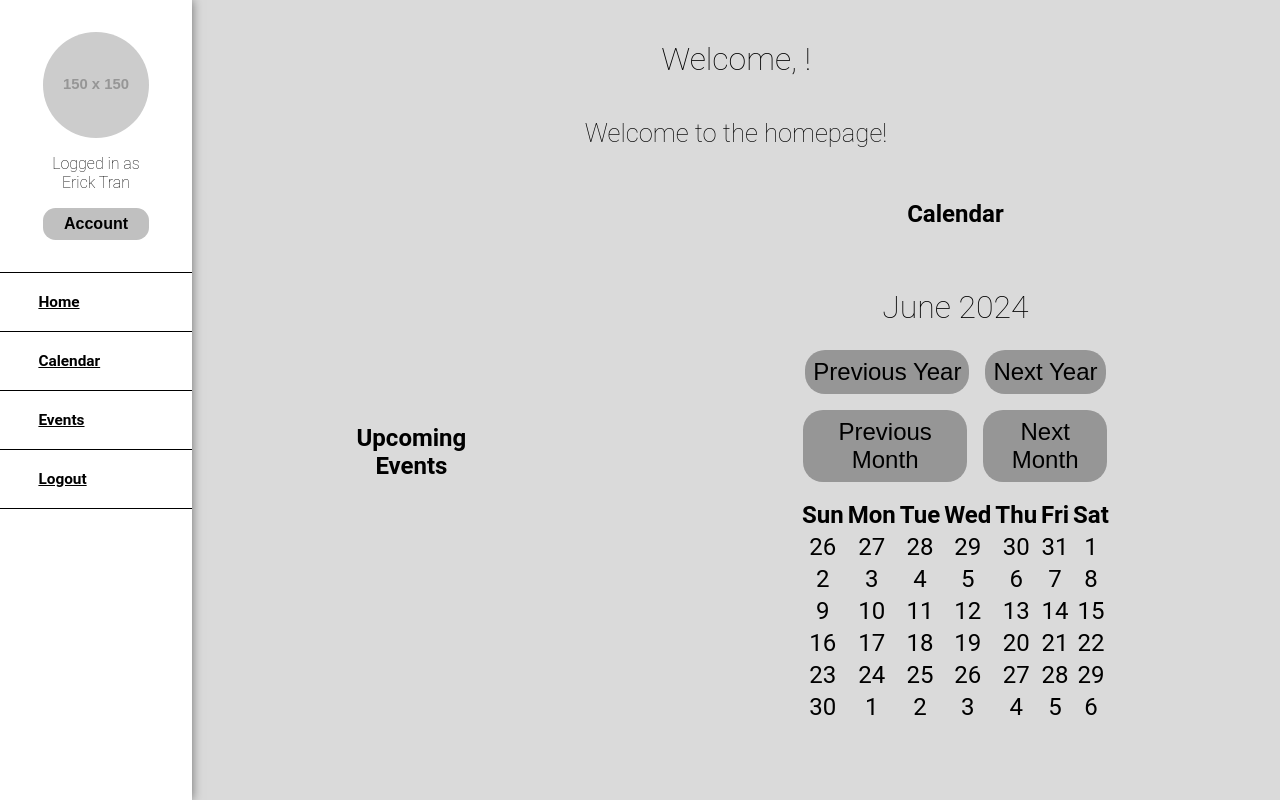
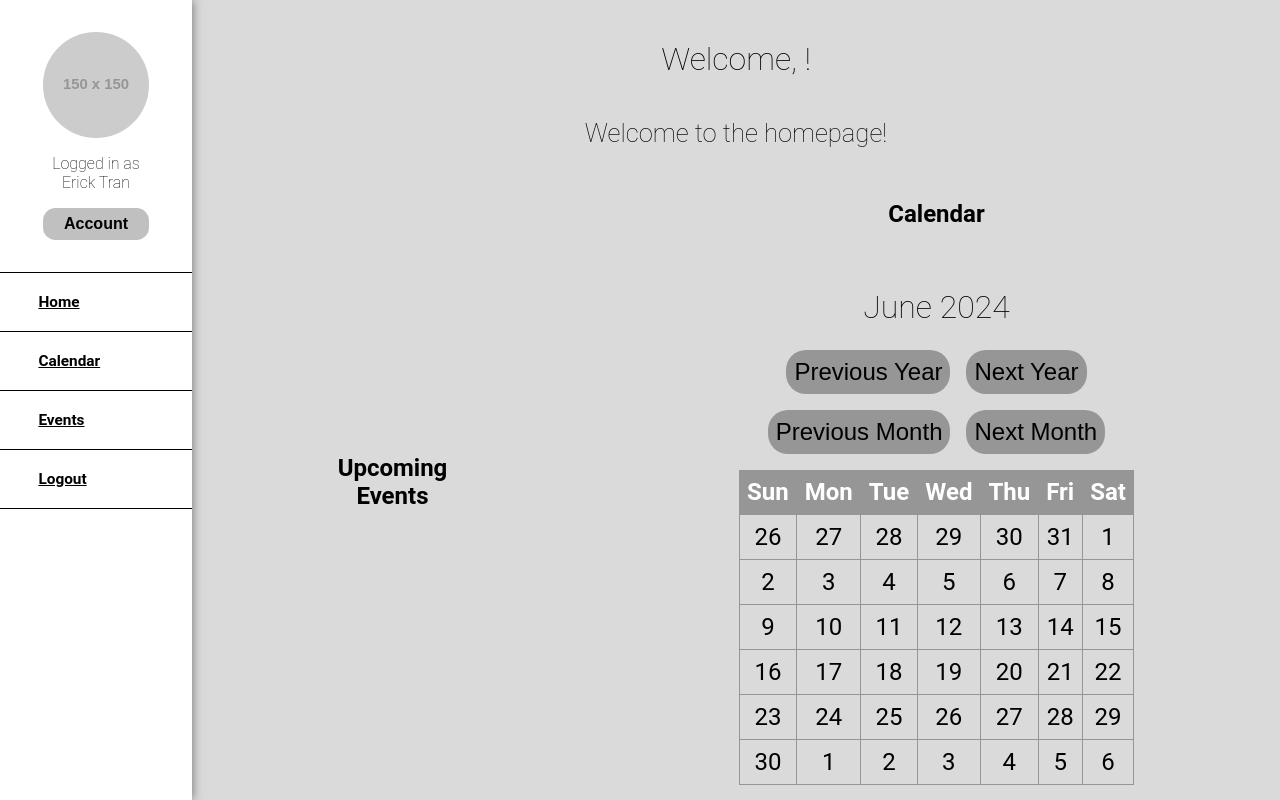
Before and after one commit to enVId-tech/Calendar-App, a React (Vite) app: page / in a window 1280 px wide. Built offline with nearby package versions, Linux system fonts and the light colour scheme; no server answers.

Commit message:
37-style. Styled a little bit of the calendar

```diff
--- a/src/assets/scss/format-calendar.scss
+++ b/src/assets/scss/format-calendar.scss
@@ -64,4 +64,44 @@
             }
         }
     }
+
+    table {
+        border-collapse: collapse;
+        width: 25vw;
+        margin: 0;
+        padding: 0;
+
+        th {
+            background-color: rgb(150, 150, 150);
+            color: white;
+            font-size: 1.5rem;
+            padding: 0.5rem;
+        }
+
+        td {
+            border: 1px solid rgb(150, 150, 150);
+            font-size: 1.5rem;
+            padding: 0.5rem;
+            text-align: center;
+
+            &.today {
+                background-color: rgb(150, 150, 150);
+                color: white;
+            }
+
+            &.selected {
+                background-color: rgb(100, 100, 100);
+                color: white;
+            }
+
+            &.not-current-month {
+                color: rgb(150, 150, 150);
+            }
+
+            &:hover {
+                background-color: rgb(100, 100, 100);
+                color: white;
+            }
+        }
+    }
 }
```
